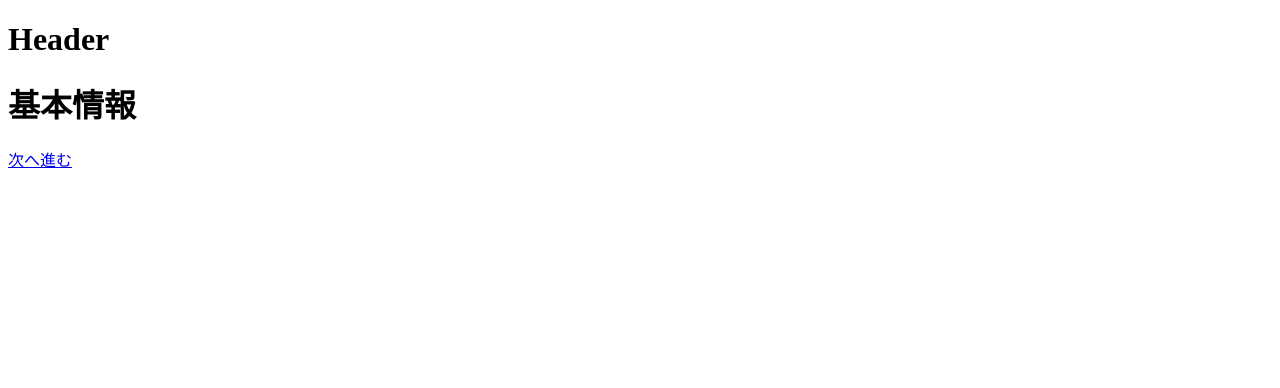
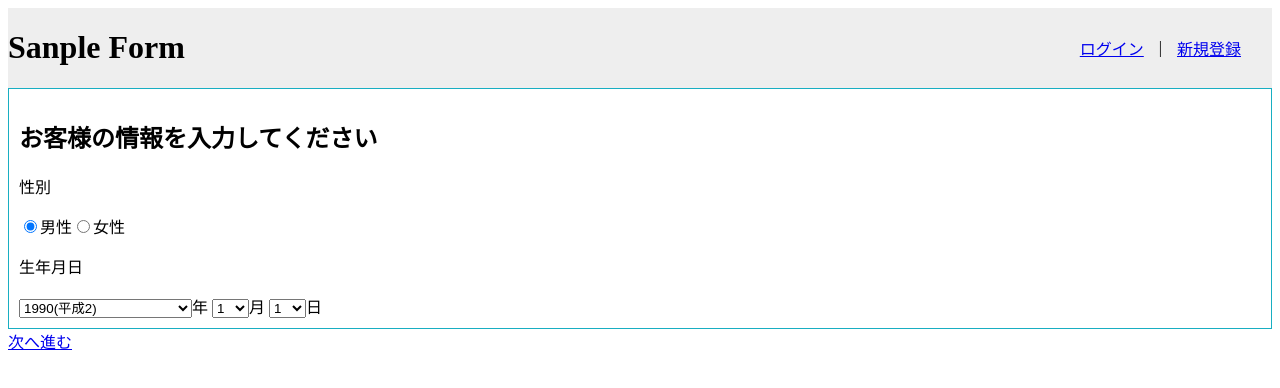
Before and after one commit to RyosukeSomeya/vue-js-spa-form, a Vue app: page / in a window 1280 px wide. Shown: the top 388 px of the page. Built offline with nearby package versions, Linux system fonts and the light colour scheme.

Commit message:
フォーム実装

```diff
--- a/src/App.vue
+++ b/src/App.vue
@@ -1,9 +1,11 @@
 <template>
   <div>
       <Header></Header>
+      <form>
       <transition name="fade" mode="out-in">
-        <router-view></router-view>
+      <router-view></router-view>
       </transition>
+      </form>
   </div>
 </template>
 
@@ -15,7 +17,7 @@ export default {
   components: {
     Header,
   }
-}
+};
 </script>
 
 <style>
@@ -35,7 +37,7 @@ export default {
 }
 .fade-enter-active,
 .fade-leave-active {
-    transition: opacity 0.3s;
+    transition: opacity 0.5s;
 }
 
 #app {
--- a/src/components/BasicInfo.vue
+++ b/src/components/BasicInfo.vue
@@ -1,6 +1,59 @@
 <template>
     <div>
-        <h1>基本情報</h1>
+        <div class="form-body">
+            <h2>お客様の情報を入力してください</h2>
+            <p>性別</p>
+            <input type="radio" id="gender-male" v-model="gender" value="male">
+            <label for="gender-male">男性</label>
+            <input type="radio" id="gender-female" v-model="gender" value="female">
+            <label for="gender-female">女性</label>
+            <p>生年月日</p>
+            <select id="birth-year" v-model="birthYear">
+                <option v-for="n in 51" :value="n + baseYear" :key="n">{{ n + baseYear }}({{ getJpCalender(n + baseYear) }})</option>
+            </select>年
+            <select id="birth-month" v-model="birthMonth">
+                <option v-for="n of 12" :key="n">{{ n }}</option>
+            </select>月
+            <select id="birth-day" v-model="birthDate">
+                <option v-for="n of 31" :key="n">{{ n }}</option>
+            </select>日
+        </div>
         <router-link to="/questionnaire">次へ進む</router-link>
     </div>
 </template>
+
+<script>
+export default {
+    data() {
+        return {
+            gender: 'male',
+            baseYear: 1979,
+            birthYear: 1990,
+            birthMonth: 1,
+            birthDate: 1,
+        }
+    },
+    methods: {
+        getJpCalender: function(birthYear) {
+            if (birthYear <= 1988) {
+                return '昭和' + (birthYear - 1925);
+            } else if (birthYear === 1989) {
+                return '昭和63年/平成元年';
+            } else if (birthYear >= 1990 && birthYear < 2019) {
+                return '平成' + (birthYear - 1988);
+            } else if (birthYear === 2019) {
+                return '平成31年/令和元年';
+            } else if (birthYear >= 2020) {
+                return '令和' + (birthYear - 2018);
+            }
+        },
+    }
+}
+</script>
+
+<style>
+.form-body {
+    padding: 10px;
+    border: 1px solid #18aec2;
+}
+</style>
--- a/src/components/ConsulContent.vue
+++ /dev/null
@@ -1,7 +0,0 @@
-<template>
-    <div>
-        <h1>相談内容</h1>
-        <router-link to="/">前へ戻る</router-link>
-        <router-link to="#">次へ進む</router-link>
-    </div>
-</template>
--- /dev/null
+++ b/src/components/Consultation.vue
@@ -0,0 +1,20 @@
+<template>
+    <div>
+        <div class="form-body">
+            <h2>ご相談内容</h2>
+            <textarea cols="30" rows="10" v-model="consultationContent"></textarea>
+        </div>
+        <router-link to="/">前へ戻る</router-link>
+        <router-link to="/consultation">次へ進む</router-link>
+    </div>
+</template>
+
+<script>
+export default {
+    data() {
+        return {
+            consultationContent: '',
+        }
+    },
+}
+</script>
--- a/src/components/Header.vue
+++ b/src/components/Header.vue
@@ -1,3 +1,25 @@
 <template>
-    <h1>Header</h1>
+    <header class="header">
+        <h1 class="app-title">Sanple Form</h1>
+        <div class="header-menu">
+            <a href="#">ログイン</a>|
+            <a href="#">新規登録</a>
+        </div>
+    </header>
 </template>
+
+<style scoped>
+.header {
+    display: flex;
+    justify-content: space-between;
+    background: #eee;
+}
+.header-menu {
+    display: flex;
+    align-items: center;
+    padding: 1rem;
+}
+.header-menu a {
+    padding: 0 15px;
+}
+</style>
--- a/src/components/Questionnaire.vue
+++ b/src/components/Questionnaire.vue
@@ -1,8 +1,52 @@
 <template>
     <div>
-        <h1>アンケート</h1>
+        <div class="form-body">
+            <h2>以下にお答えください</h2>
+            <div class="question1">
+                <p>現在、生命保険に加入されていますか？</p>
+                <input type="radio" id="question1-y" v-model="question1" value="はい">
+                <label for="gender-male">はい</label>
+                <input type="radio" id="question1-y" v-model="question1" value="いいえ">
+                <label for="gender-female">いいえ</label>
+            </div>
+            <transition name="fade" mode="out-in">
+            <div class="question2" v-if="question1">
+                <p>
+                    現在入院中ですか？または、最近3ヶ月以内に医師の診療・診察の結果、
+                    入院・手術を進められたことはありますか
+                </p>
+                <input type="radio" id="question2-y" v-model="question2" value="はい">
+                <label for="gender-male">はい</label>
+                <input type="radio" id="question2-y" v-model="question2" value="いいえ">
+                <label for="gender-female">いいえ</label>
+            </div>
+            </transition>
+            <transition name="fade" mode="out-in">
+            <div class="question3" v-if="question2">
+                <p>
+                    過去5年以内に、病気やけがで、手術をうけたことまたは継続して7日以上の
+                    入院をしたことがありますか？
+                </p>
+                <input type="radio" id="question3-y" v-model="question3" value="はい">
+                <label for="gender-male">はい</label>
+                <input type="radio" id="question3-y" v-model="question3" value="いいえ">
+                <label for="gender-female">いいえ</label>
+            </div>
+            </transition>
+        </div>
         <router-link to="/">前へ戻る</router-link>
-        <router-link to="/consul-content">次へ進む</router-link>
+        <router-link to="/consultation">次へ進む</router-link>
     </div>
+</template>
 
-</template>
+<script>
+export default {
+    data() {
+        return {
+            question1: '',
+            question2: '',
+            question3: '',
+        }
+    },
+}
+</script>
--- a/src/router.js
+++ b/src/router.js
@@ -1,7 +1,7 @@
 import Vue from 'vue'
 import Router from 'vue-router'
 import BasicInfo from './components/BasicInfo'
-import ConsulContent from './components/ConsulContent'
+import Consultation from './components/Consultation'
 import Questionnaire from './components/Questionnaire'
 
 Vue.use(Router)
@@ -20,9 +20,9 @@ export default new Router({
             component: Questionnaire
         },
         {
-            path: '/consul-content',
-            name: 'consulContent',
-            component: ConsulContent
+            path: '/consultation',
+            name: 'consultation',
+            component: Consultation
         },
     ]
 })
```
